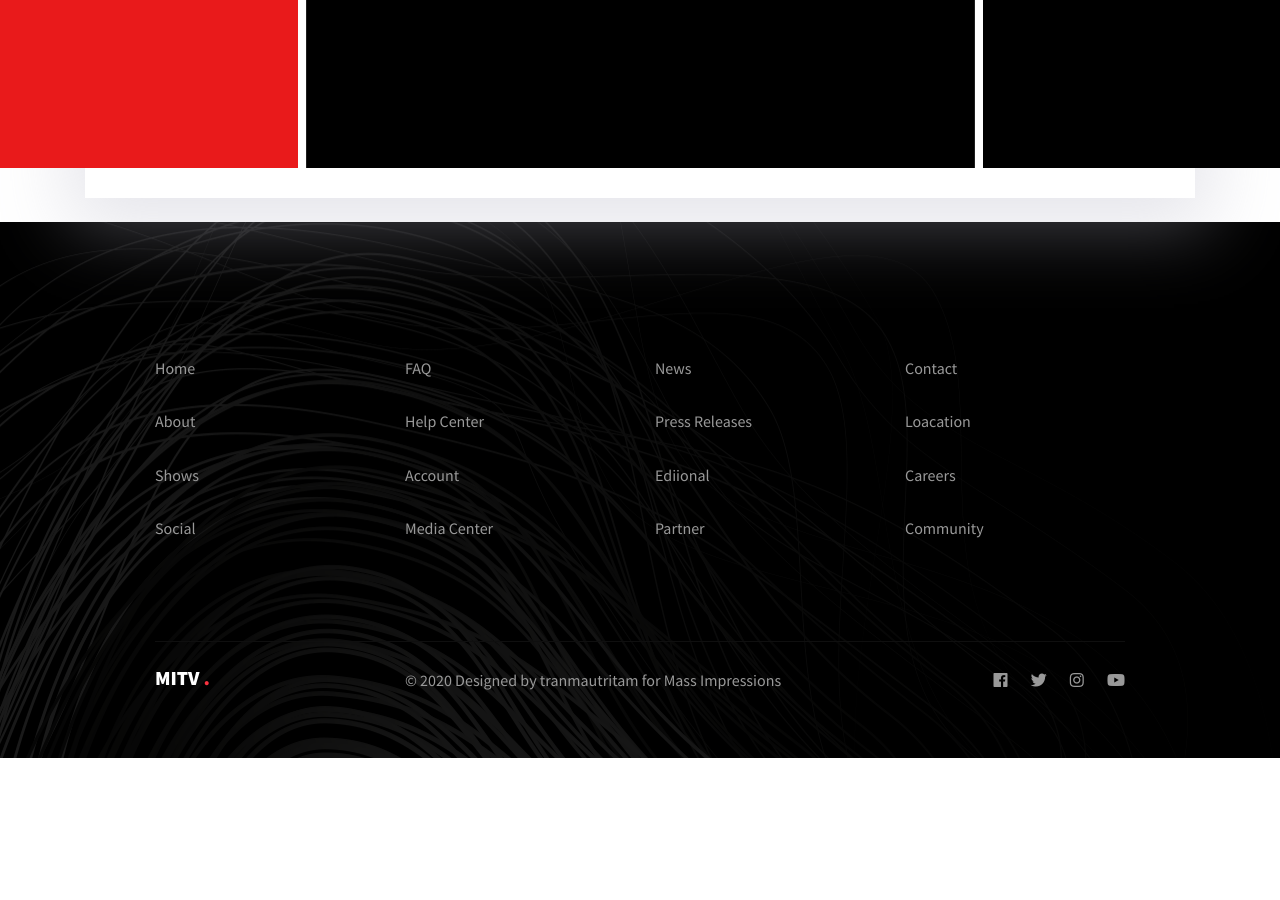
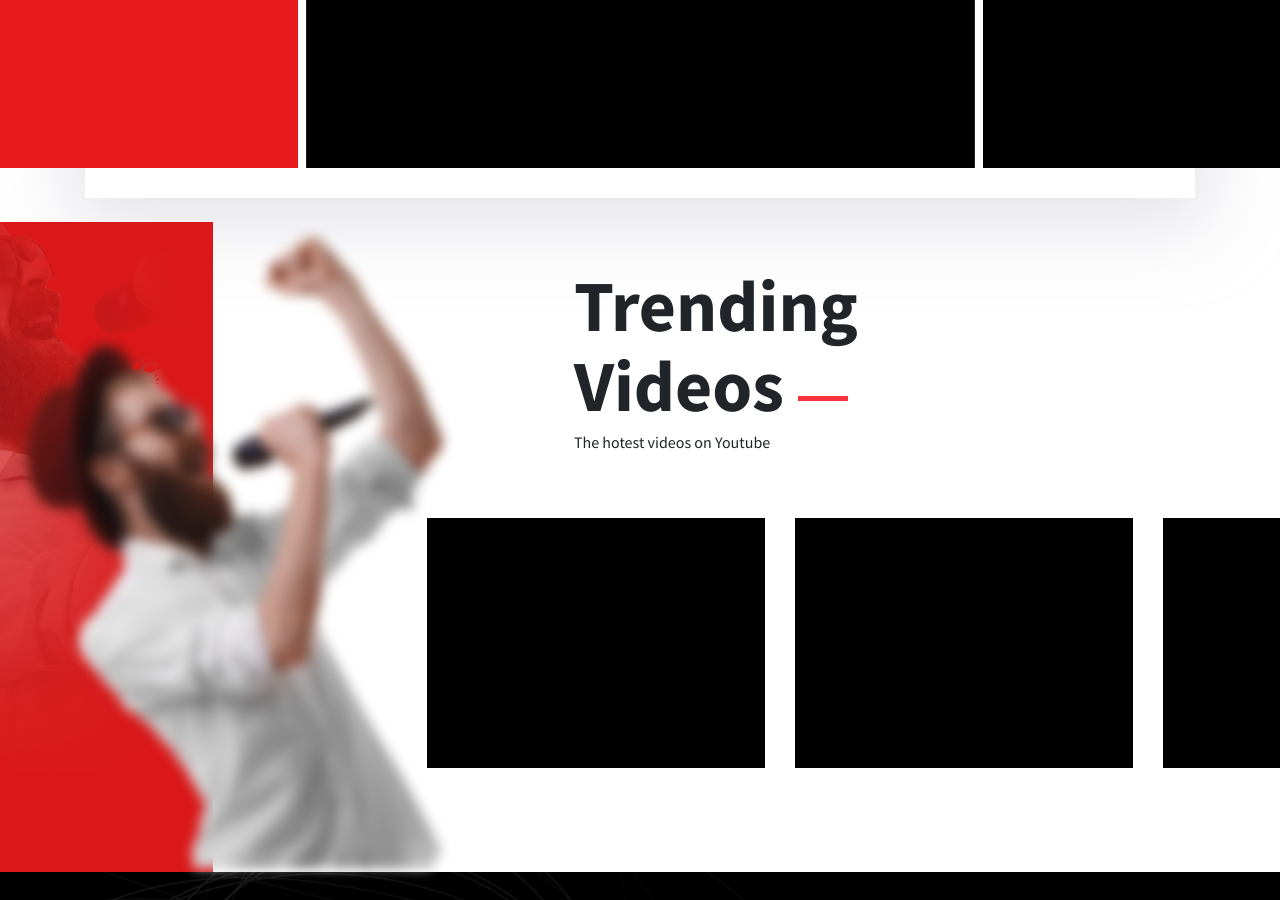
Before and after one commit to AmjadRathod/mitv, a Jekyll site: the page built from news.html, in a window 1280 px wide and 900 px high, scrolled down 3755 px. Built offline with Jekyll 4.4.1, drawn with Linux system fonts in a browser that asks for light colours; nearby versions of some CDN libraries; before the commit the page ends 4513 px from its top, so only the background shows below that.

Commit message:
finish news page css

```diff
--- a/news.html
+++ b/news.html
@@ -231,4 +231,65 @@ permalink: "/news/"
       </div>
     </div>
   </section>
+  <section>
+    <div class="shows_hotest_video news_hotest_video">
+      <img src="/assets/images/man_shadow.png" alt="" class="shadow_img img">
+      <img src="/assets/images/shows_man.png" alt="" class="man_img img">
+      <div class="container-fluid no_padding">
+        <div class="row no-gutters">
+          <div class="col-sm-2">
+            <div class="box_1">
+
+            </div>
+          </div>
+          <div class="col-sm-2">
+            <div class="box_2">
+
+            </div>
+          </div>
+          <div class="col-sm-8">
+            <div class="row">
+              <div class="col-sm-10 offset-sm-2 ">
+                <div class="home_content mt-5">
+                  <h1 class="hero1_title">Trending</h1>
+                  <h1 class="hero1_title">Videos <span></span> </h1>
+                  <p>The hotest videos on Youtube</p>
+                </div>
+              </div>
+            </div>
+            <div class="row mt-5">
+              <div class="col-5">
+                <div class="video_box">
+                  <div class="play_btn mi_center">
+                    <div class="">
+
+                    </div>
+                  </div>
+                </div>
+              </div>
+              <div class="col-5">
+                <div class="video_box">
+                  <div class="play_btn mi_center">
+                    <div class="">
+
+                    </div>
+                  </div>
+                </div>
+              </div>
+              <div class="col-2">
+                <div class="video_box">
+                  <div class="play_btn mi_center">
+                    <div class="">
+
+                    </div>
+                  </div>
+                </div>
+              </div>
+
+            </div>
+          </div>
+        </div>
+      </div>
+    </div>
+  </section>
 </main>
```
